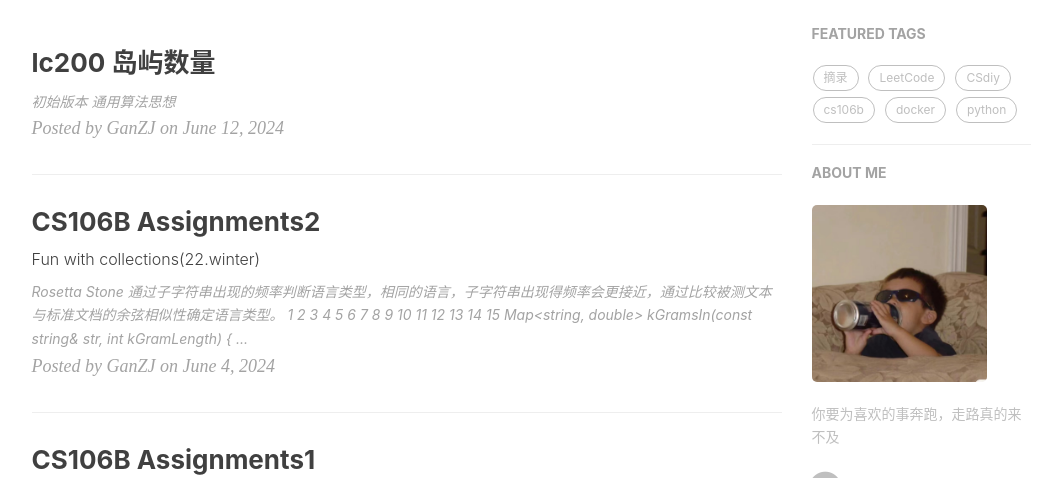
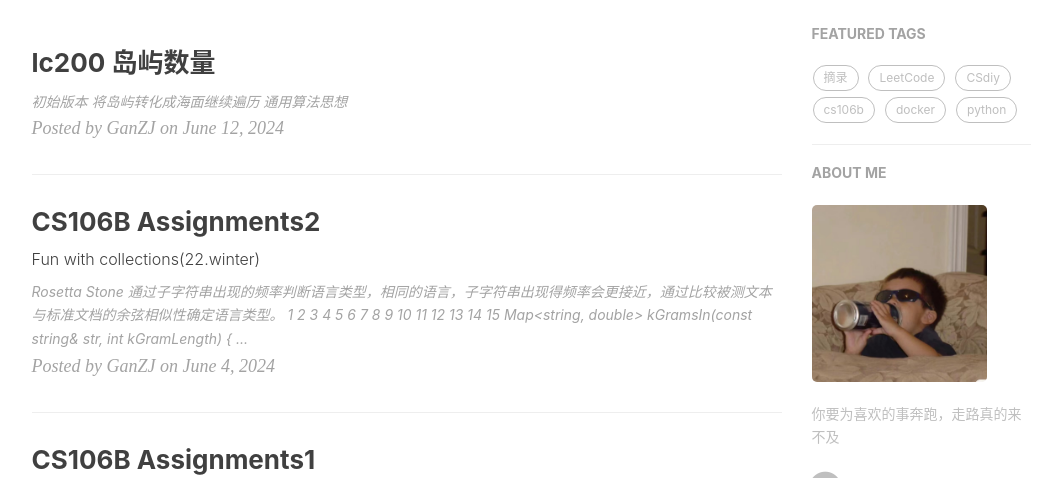
Before and after one commit to Lhrek/Lhrek.github.io, a Jekyll site: the page built from index.html, in a window 1280 px wide and 900 px high, cut to the strip 422-900 px from the top of the window. Shown: the whole strip, without its empty margins (136-1198 px from the left). Built offline with Jekyll 4.4.1, drawn with Linux system fonts in a browser that asks for light colours; nearby versions of some CDN libraries; the list of posts is cut into pages by our own code; comment, search, counter and statistics services are not loaded.

Commit message:
mac commit

```diff
--- a/_posts/2024-6-12-numIslands.md
+++ b/_posts/2024-6-12-numIslands.md
@@ -4,18 +4,19 @@
 subtitle:   ""
 date:       2024-06-12 14:42:42
 author:     "GanZJ"
-header-img: "img/post-bg-HumanSystem.jpg"
+header-img: "img/post-bg-island.jpeg"
 catalog: true
 tags:
   - 每日一题
-  - bfs
-  - dfs
+  - 连通分量
 ---
 
 
 
 ## 初始版本
 
+将岛屿转化成海面继续遍历
+
 
 
 ## 通用算法思想
```
Also changed, not shown: 1 other file.
